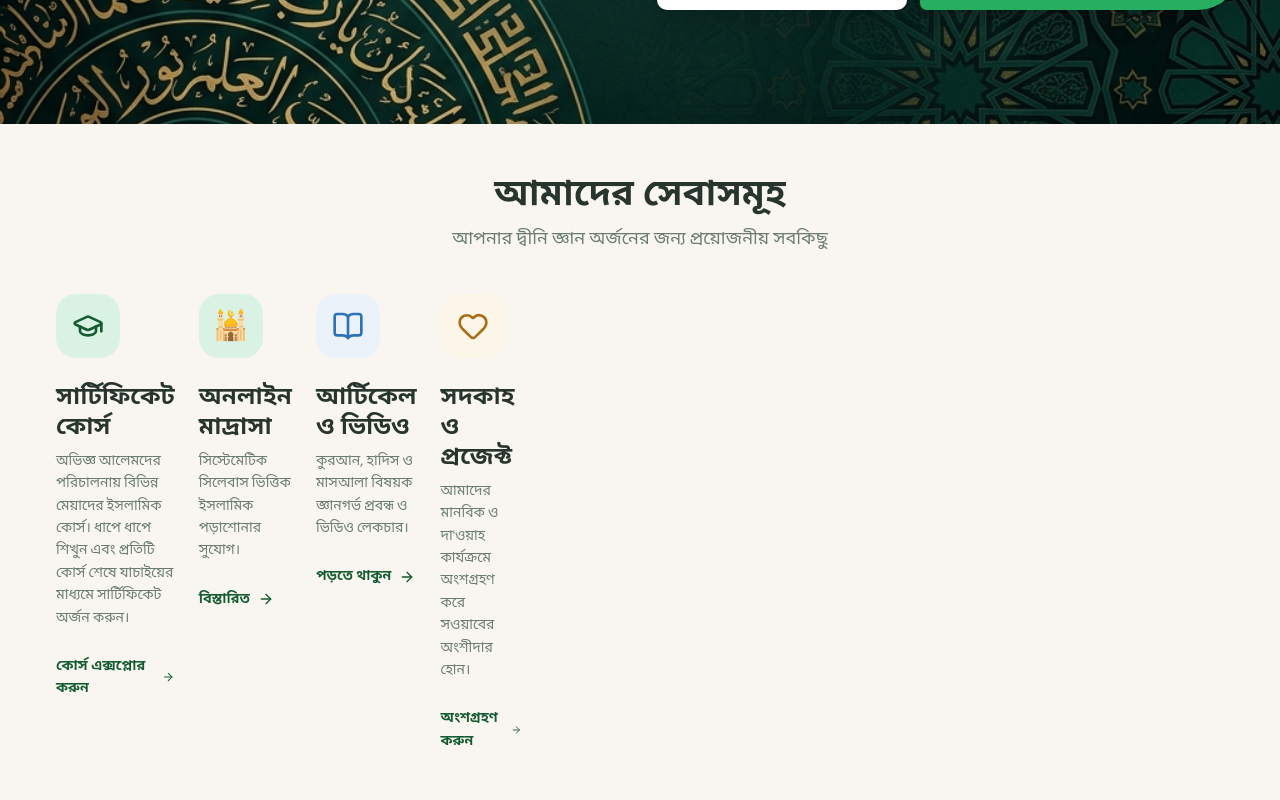
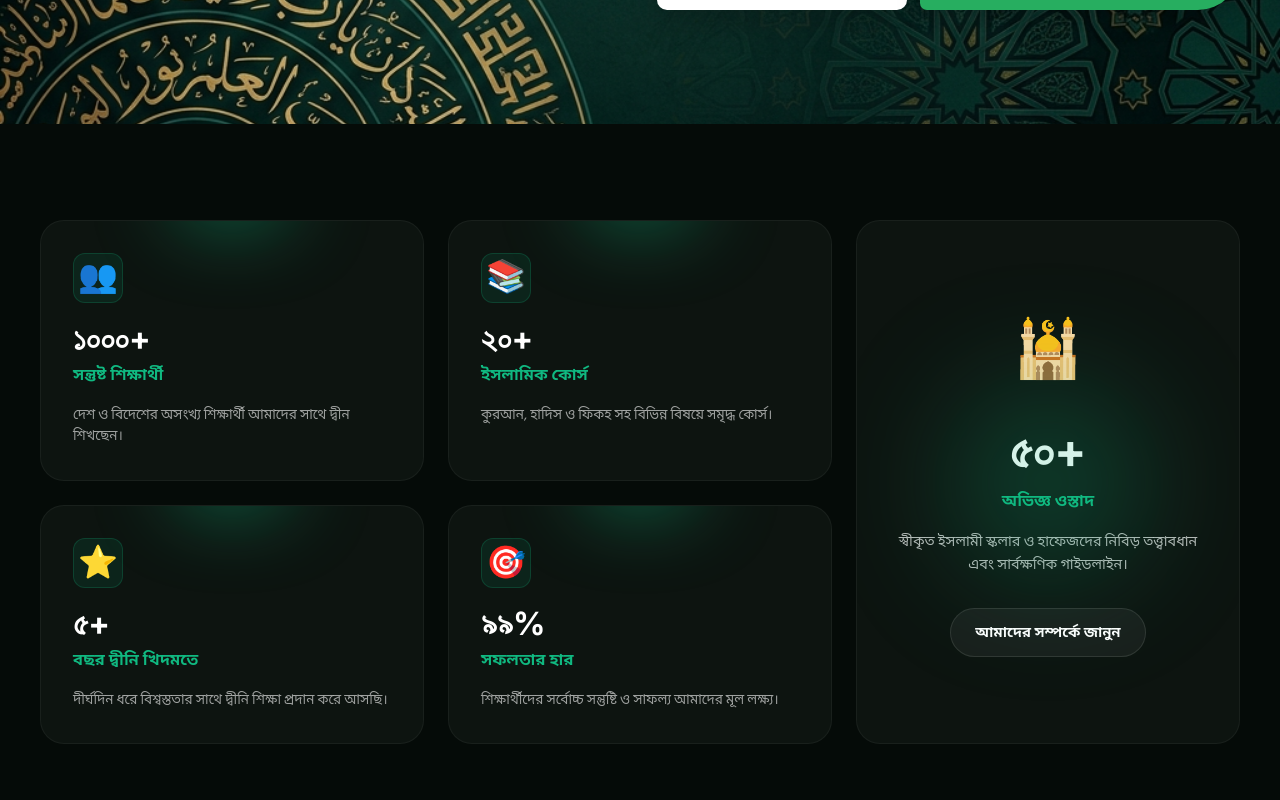
Before and after one commit to farad-alam/IQC-Academy, a Next.js app: page / in a window 1280 px wide. Shown: the part 660-1460 px from the top of the page. Built offline with nearby package versions, Linux system fonts and the light colour scheme.

Commit message:
UI: Add glowing neon stats section below hero

```diff
--- a/app/(user)/home.module.css
+++ b/app/(user)/home.module.css
@@ -334,6 +334,169 @@
   }
 }
 
+/* ─── Premium Stats Section (Neon Glow) ─── */
+.statsSection {
+  padding: 6rem 2rem;
+  background-color: #050b08; /* Very dark background to match the glow aesthetic */
+  display: flex;
+  justify-content: center;
+}
+
+.statsGrid {
+  max-width: 1200px;
+  width: 100%;
+  display: grid;
+  grid-template-columns: repeat(3, 1fr);
+  gap: 1.5rem;
+  align-items: stretch;
+}
+
+.statCard {
+  background: #0d1410;
+  border: 1px solid rgba(255, 255, 255, 0.05);
+  border-radius: 1.5rem;
+  padding: 2rem;
+  position: relative;
+  overflow: hidden;
+  display: flex;
+  flex-direction: column;
+  transition: transform 0.3s ease, border-color 0.3s ease;
+}
+
+.statCard:hover {
+  transform: translateY(-5px);
+  border-color: rgba(16, 185, 129, 0.2);
+}
+
+.statCardSmall {
+  height: 100%;
+}
+
+.statCardTall {
+  grid-row: span 2;
+  justify-content: center;
+  align-items: center;
+  text-align: center;
+  padding: 3rem 2rem;
+}
+
+/* Neon Glow Effects */
+.glowEffect {
+  position: absolute;
+  top: -60px;
+  left: 50%;
+  transform: translateX(-50%);
+  width: 120px;
+  height: 60px;
+  background: rgba(16, 185, 129, 0.6); /* Emerald glow */
+  filter: blur(40px);
+  border-radius: 50%;
+  pointer-events: none;
+}
+
+.glowEffectCenter {
+  position: absolute;
+  top: 50%;
+  left: 50%;
+  transform: translate(-50%, -50%);
+  width: 200px;
+  height: 200px;
+  background: rgba(16, 185, 129, 0.25);
+  filter: blur(60px);
+  border-radius: 50%;
+  pointer-events: none;
+}
+
+.statIcon {
+  font-size: 2rem;
+  margin-bottom: 1rem;
+  background: rgba(16, 185, 129, 0.1);
+  width: 50px;
+  height: 50px;
+  display: flex;
+  align-items: center;
+  justify-content: center;
+  border-radius: 12px;
+  border: 1px solid rgba(16, 185, 129, 0.2);
+}
+
+.statIconLarge {
+  font-size: 3.5rem;
+  margin-bottom: 1.5rem;
+}
+
+.statNumber {
+  font-size: 2rem;
+  font-weight: 800;
+  color: #ffffff;
+  margin-bottom: 0.25rem;
+  font-family: var(--font-latin);
+}
+
+.statNumberLarge {
+  font-size: 3rem;
+  font-weight: 800;
+  color: #ffffff;
+  margin-bottom: 0.5rem;
+  font-family: var(--font-latin);
+}
+
+.statLabel {
+  font-size: 1rem;
+  font-weight: 600;
+  color: #10b981;
+  margin-bottom: 1rem;
+}
+
+.statDesc {
+  font-size: 0.85rem;
+  color: rgba(255, 255, 255, 0.6);
+  line-height: 1.6;
+}
+
+.statDescCenter {
+  font-size: 0.9rem;
+  color: rgba(255, 255, 255, 0.7);
+  line-height: 1.6;
+  margin-bottom: 2rem;
+}
+
+.statBtn {
+  background: rgba(255, 255, 255, 0.05);
+  color: #ffffff;
+  border: 1px solid rgba(255, 255, 255, 0.1);
+  padding: 0.75rem 1.5rem;
+  border-radius: 2rem;
+  font-size: 0.9rem;
+  font-weight: 600;
+  text-decoration: none;
+  transition: all 0.3s ease;
+}
+
+.statBtn:hover {
+  background: #ffffff;
+  color: #050b08;
+}
+
+@media (max-width: 1024px) {
+  .statsGrid {
+    grid-template-columns: repeat(2, 1fr);
+  }
+  .statCardTall {
+    grid-column: span 2;
+    grid-row: auto;
+  }
+}
+
+@media (max-width: 640px) {
+  .statsGrid {
+    grid-template-columns: 1fr;
+  }
+  .statCardTall {
+    grid-column: span 1;
+  }
+}
+
 /* --- Services Bento Grid --- */
 .servicesSection {
   padding: var(--space-12) var(--space-4);
--- a/app/(user)/page.js
+++ b/app/(user)/page.js
@@ -95,6 +95,57 @@ export default function HomePage() {
         </div>
       </section>
 
+      {/* Premium Stats Section (Neon Glow Style) */}
+      <section className={styles.statsSection}>
+        <div className={styles.statsGrid}>
+          {/* Card 1: Students */}
+          <div className={`${styles.statCard} ${styles.statCardSmall}`}>
+            <div className={styles.glowEffect}></div>
+            <div className={styles.statIcon}>👥</div>
+            <h3 className={styles.statNumber}>১০০০+</h3>
+            <p className={styles.statLabel}>সন্তুষ্ট শিক্ষার্থী</p>
+            <p className={styles.statDesc}>দেশ ও বিদেশের অসংখ্য শিক্ষার্থী আমাদের সাথে দ্বীন শিখছেন।</p>
+          </div>
+
+          {/* Card 2: Courses */}
+          <div className={`${styles.statCard} ${styles.statCardSmall}`}>
+            <div className={styles.glowEffect}></div>
+            <div className={styles.statIcon}>📚</div>
+            <h3 className={styles.statNumber}>২০+</h3>
+            <p className={styles.statLabel}>ইসলামিক কোর্স</p>
+            <p className={styles.statDesc}>কুরআন, হাদিস ও ফিকহ সহ বিভিন্ন বিষয়ে সমৃদ্ধ কোর্স।</p>
+          </div>
+
+          {/* Card 3: Center Highlight (Mentors) */}
+          <div className={`${styles.statCard} ${styles.statCardTall}`}>
+            <div className={styles.glowEffectCenter}></div>
+            <div className={styles.statIconLarge}>🕌</div>
+            <h3 className={styles.statNumberLarge}>৫০+</h3>
+            <p className={styles.statLabel}>অভিজ্ঞ ওস্তাদ</p>
+            <p className={styles.statDescCenter}>স্বীকৃত ইসলামী স্কলার ও হাফেজদের নিবিড় তত্ত্বাবধান এবং সার্বক্ষণিক গাইডলাইন।</p>
+            <Link href="/about" className={styles.statBtn}>আমাদের সম্পর্কে জানুন</Link>
+          </div>
+
+          {/* Card 4: Years */}
+          <div className={`${styles.statCard} ${styles.statCardSmall}`}>
+            <div className={styles.glowEffect}></div>
+            <div className={styles.statIcon}>⭐</div>
+            <h3 className={styles.statNumber}>৫+</h3>
+            <p className={styles.statLabel}>বছর দ্বীনি খিদমতে</p>
+            <p className={styles.statDesc}>দীর্ঘদিন ধরে বিশ্বস্ততার সাথে দ্বীনি শিক্ষা প্রদান করে আসছি।</p>
+          </div>
+
+          {/* Card 5: Satisfaction */}
+          <div className={`${styles.statCard} ${styles.statCardSmall}`}>
+            <div className={styles.glowEffect}></div>
+            <div className={styles.statIcon}>🎯</div>
+            <h3 className={styles.statNumber}>৯৯%</h3>
+            <p className={styles.statLabel}>সফলতার হার</p>
+            <p className={styles.statDesc}>শিক্ষার্থীদের সর্বোচ্চ সন্তুষ্টি ও সাফল্য আমাদের মূল লক্ষ্য।</p>
+          </div>
+        </div>
+      </section>
+
       {/* Services Bento Grid */}
       <section className={styles.servicesSection}>
         <div className={styles.sectionHeader}>
```
